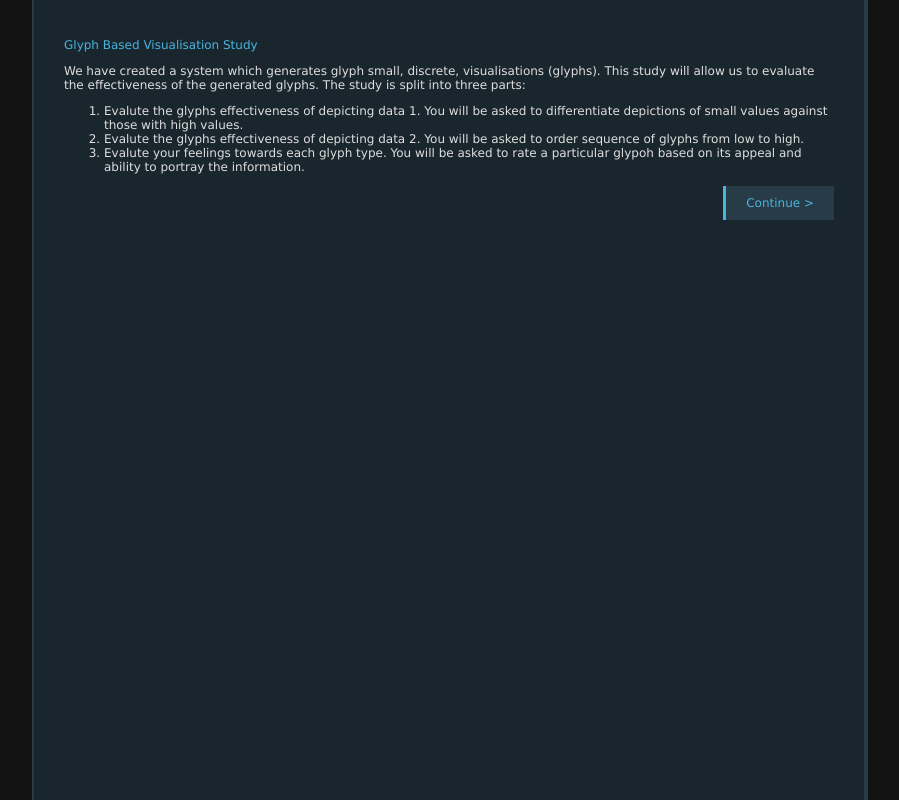
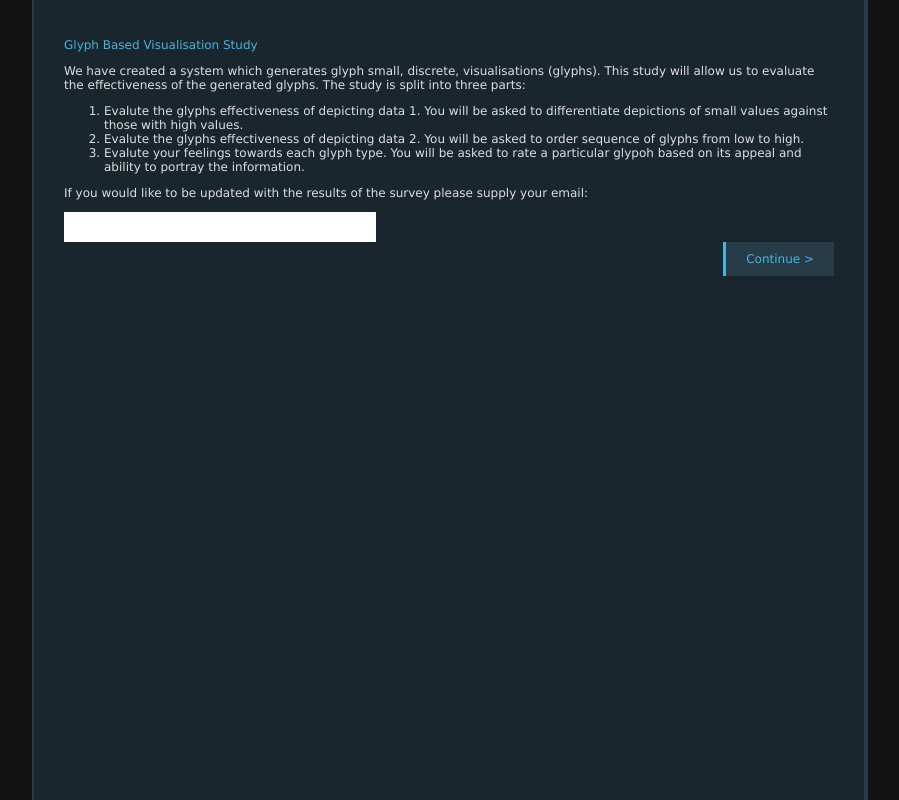
Before and after one commit to jamesjacko/glyphs1, a website: page implementation/survey1.html in a window 1280 px wide. Shown: the whole page, without its empty margins (18-917 px from the left). Drawn offline with Linux system fonts and the light colour scheme.

Commit message:
Adds email input box

```diff
--- a/implementation/css/master.css
+++ b/implementation/css/master.css
@@ -126,6 +126,15 @@ button{
 .float-right{
   float:right;
 }
+input[type="email"]{
+  width:300px;
+  height:30px;
+  line-height: 30px;
+  border:0;
+  padding:0 6px;
+  clear: both;
+  display: block;
+}
 @media only screen and (max-width: 600px) {
     body{
       background: rgb(10%, 15%, 18%);
--- a/implementation/survey1.html
+++ b/implementation/survey1.html
@@ -19,6 +19,8 @@
 				<li>Evalute the glyphs effectiveness of depicting data 2. You will be asked to order sequence of glyphs from low to high.</li>
 				<li>Evalute your feelings towards each glyph type. You will be asked to rate a particular glypoh based on its appeal and ability to portray the information.</li>
 			</ol>
+			<p>If you would like to be updated with the results of the survey please supply your email:</p>
+			<input type="email" name="email" />
 			<button type="button" name="button" class="float-right" id="next">Continue ></button>
 		</div>
 	</body>
```
